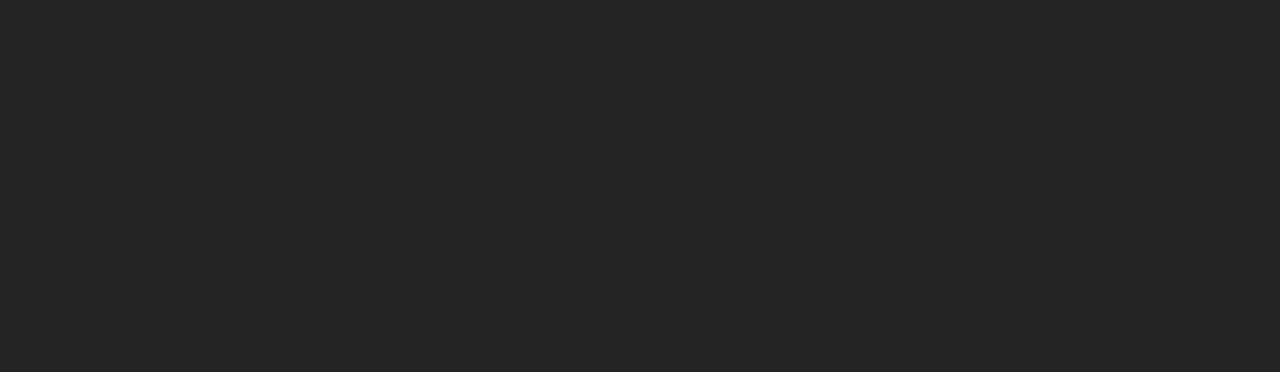
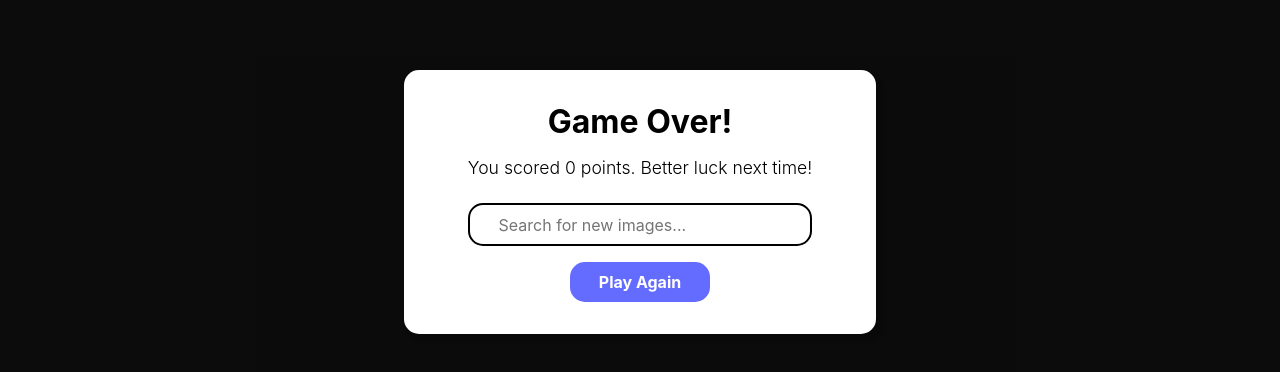
Before and after one commit to rubicon2/odin-memory-card, a React (Vite) app: page / in a window 1280 px wide. Shown: the part 198-570 px from the top of the page. Built offline with nearby package versions, Linux system fonts and the light colour scheme; no server answers.

Commit message:
Add ability to search for new images

```diff
--- a/src/App.jsx
+++ b/src/App.jsx
@@ -14,6 +14,8 @@ function App() {
   const [clickedImages, setClickedImages] = useState([]);
   const [isGameOver, setIsGameOver] = useState(false);
   const [highScore, setHighScore] = useState(0);
+  const [currentTopic, setCurrentTopic] = useState('cats');
+  const [topicErrorMsg, setTopicErrorMsg] = useState('');
 
   function handleCardClick(image) {
     if (clickedImages.includes(image)) setIsGameOver(true);
@@ -23,18 +25,25 @@ function App() {
     }
   }
 
-  function handleReset() {
+  function handleReset(newTopic) {
     if (clickedImages.length > highScore) setHighScore(clickedImages.length);
     setClickedImages([]);
-    setImages(randomiseArray(images));
-    setIsGameOver(false);
+    setCurrentTopic(newTopic);
   }
 
   useEffect(() => {
-    getGifs('cats', 10).then((gifs) => {
-      setImages(randomiseArray(gifs));
+    getGifs(currentTopic, 10).then((gifs) => {
+      // If the topic doesn't yield 10 gifs, then ask for another prompt
+      if (gifs.length < 10) {
+        // Do ! Some ! Thing!
+        setTopicErrorMsg('Not enough gifs! Try another search term.');
+      } else {
+        setTopicErrorMsg(null);
+        setImages(randomiseArray(gifs));
+        setIsGameOver(false);
+      }
     });
-  }, []);
+  }, [currentTopic]);
 
   return (
     <>
@@ -52,8 +61,9 @@ function App() {
       <GameOver
         score={clickedImages.length}
         highScore={highScore}
-        active={isGameOver}
+        active={true}
         onReset={handleReset}
+        topicErrorMsg={topicErrorMsg}
       />
     </>
   );
--- a/src/components/GameOver/index.css
+++ b/src/components/GameOver/index.css
@@ -15,6 +15,8 @@
   pointer-events: none;
   opacity: 0;
   transition: opacity 0.5s ease-in-out;
+
+  font-weight: 300;
 }
 
 .game-over-modal-active {
@@ -25,7 +27,7 @@
 .modal-container {
   display: flex;
   flex-direction: column;
-  gap: 0.5rem;
+  gap: 1rem;
 
   background-color: rgb(255, 255, 255);
   color: black;
@@ -38,10 +40,14 @@
 
 .score-message {
   font-size: 1.1rem;
-  font-weight: 300;
+
   margin-bottom: 0.5em;
 }
 
 .game-over-button {
   align-self: center;
 }
+
+.topic-error-msg {
+  color: red;
+}
--- a/src/components/GameOver/index.jsx
+++ b/src/components/GameOver/index.jsx
@@ -1,3 +1,5 @@
+import { useState } from 'react';
+
 import './index.css';
 
 export default function GameOver({
@@ -5,7 +7,11 @@ export default function GameOver({
   highScore,
   active = false,
   onReset,
+  topicErrorMsg,
 }) {
+  const [searchString, setSearchString] = useState('');
+  console.log(searchString);
+
   let modalClass = 'game-over-modal';
   if (active) modalClass += ' game-over-modal-active';
 
@@ -25,7 +31,19 @@ export default function GameOver({
       <div className="modal-container">
         <h1>Game Over!</h1>
         {scoreMessage}
-        <button className="game-over-button" type="button" onClick={onReset}>
+        <input
+          placeholder="Search for new images..."
+          value={searchString}
+          onChange={(event) => setSearchString(event.currentTarget.value)}
+        />
+        {topicErrorMsg && (
+          <div className="topic-error-msg">{topicErrorMsg}</div>
+        )}
+        <button
+          className="game-over-button"
+          type="button"
+          onClick={() => onReset(searchString)}
+        >
           Play Again
         </button>
       </div>
--- a/src/index.css
+++ b/src/index.css
@@ -41,12 +41,20 @@ img {
   max-width: 100%;
 }
 
+input,
 button {
   font-family: Inter, system-ui, Avenir, Helvetica, Arial, sans-serif;
   font-size: 1rem;
-  font-weight: 700;
   padding: 0.6em 1.8em;
   border-radius: 15px;
+}
+
+input {
+  border: 2px solid black;
+}
+
+button {
+  font-weight: 700;
   border: none;
 
   background-color: #646cff;
```
